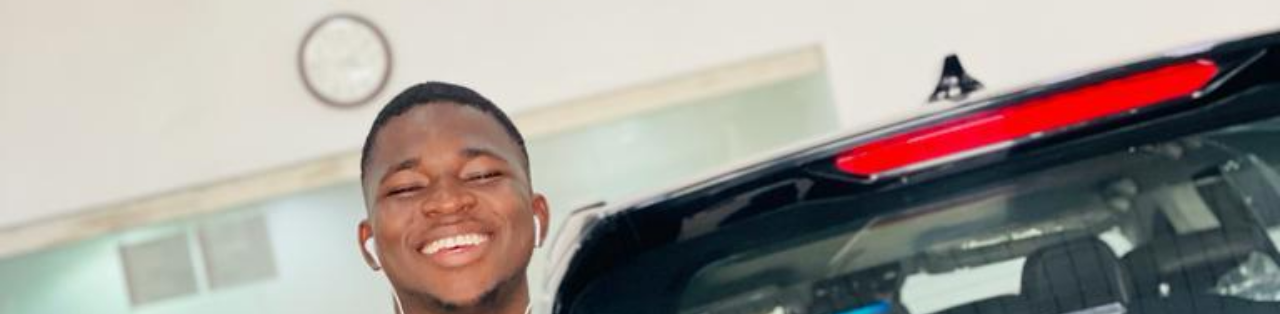
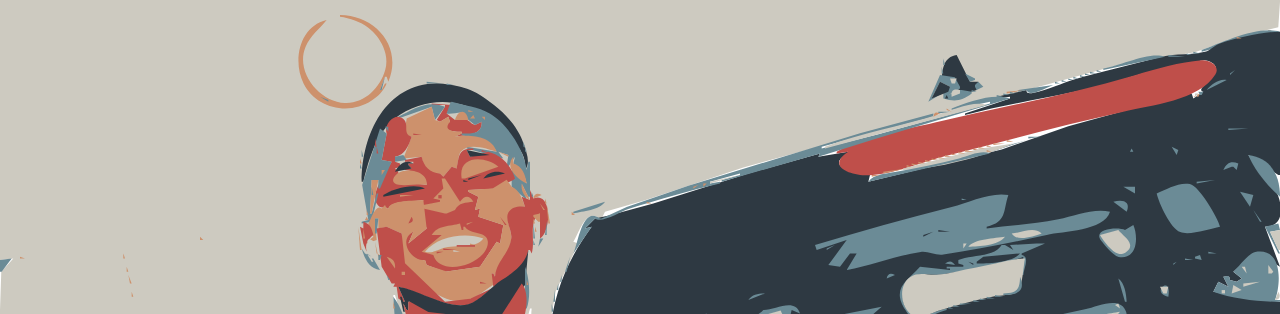
Before and after one commit to oladee/folio-portfolio, a plain HTML site: page index.html in a window 1280 px wide. Shown: the top 314 px of the page. Drawn offline with nearby package versions, Linux system fonts and the light colour scheme; a web font is replaced by a local one.

Commit message:
replaced background image with svg to retain pic quality

```diff
--- a/index.html
+++ b/index.html
@@ -70,7 +70,7 @@
   </header><!-- End Header -->
 
   <!-- ======= Hero Section ======= -->
-  <div id="hero" class="home" style="background: url(./assets/img/portfolio/IMG-20230606-WA0035.jpg); background-repeat: no-repeat; background-size: 100%; background-position: center;">
+  <div id="hero" class="home" style="background: url(./assets/img/portfolio/IMG-20230606-WA0035.svg); background-repeat: no-repeat; background-size: 100%; background-position: center;">
     <div class="container">
       <div class="hero-content">
         <h1>Hi👋, <span class="typed" data-typed-items=" I'm Oladimeji Momoh, I'm A Front-end Developer, I'm A Freelancer, And A Full-Stack Enthusiast"></span></h1>
```
